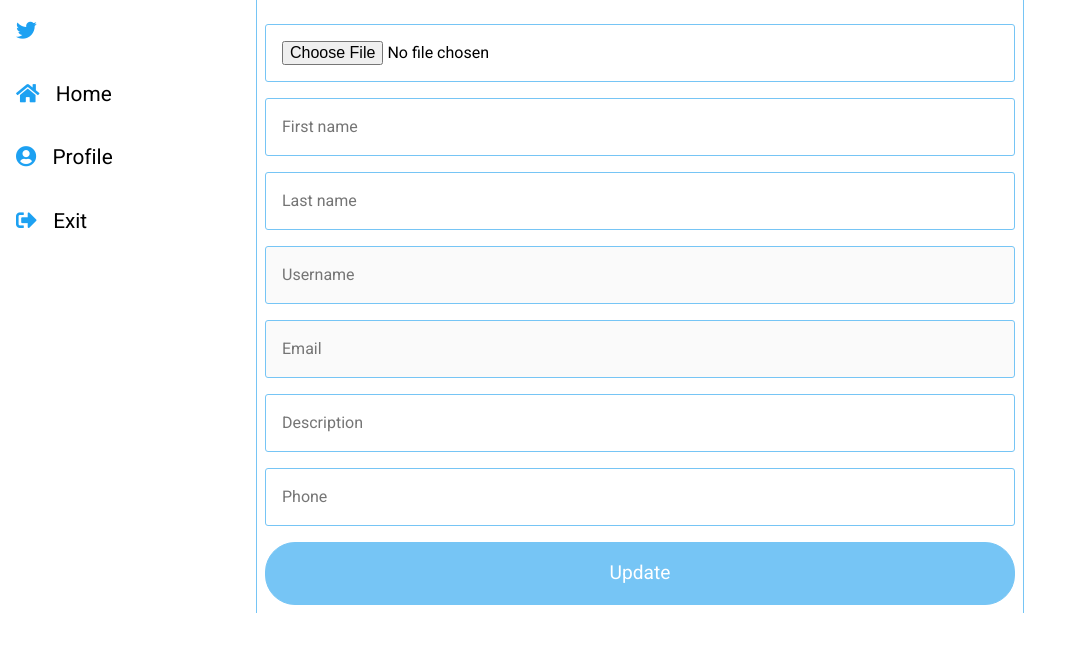
After one commit to Flamigero/fakeTwitter, a Django app: template templates/users/editprofile.html in a window 1280 px wide. The commit adds this page. Shown: the top 652 px of the page, without its empty margins (0-1071 px from the left). Run offline with Django 3.2, Linux system fonts and the light colour scheme; the template is opened without the code that fills it: values that come from a table or form of the project are taken from there, others are empty.

Commit message:
Create edit profile and fix init docker troubles

```diff
--- a/local.yml
+++ b/local.yml
@@ -14,8 +14,7 @@ services:
       - "8000:8000"
     stdin_open: true
     tty: true
-    command: python manage.py migrate
-    command: python manage.py runserver 0.0.0.0:8000
+    command: sh ./init.sh
 
   postgres:
     image: postgres
--- a/static/css/index.css
+++ b/static/css/index.css
@@ -36,14 +36,14 @@ main{
     justify-content: center;
     align-items: center;
 }
-.login form input{
+.login form input, .editProfile form input{
     border: 1px solid var(--blue-light);
     border-radius: 3px;
     padding: 1rem;
     width: 100%;
     margin-top: 1rem;
 }
-.login form input[type="submit"]{
+.login form input[type="submit"], .editProfile form input[type="submit"]{
     border-radius: 30px;
     background-color: var(--blue-light);
     color: white;
@@ -77,7 +77,7 @@ main{
 }
 
 /* Feed */
-.feed, .profile{
+.feed, .profile, .editProfile{
     padding: 0.5rem;
     border-right: 1px solid var(--blue-light);
     border-left: 1px solid var(--blue-light);
@@ -150,7 +150,11 @@ main{
     width: 130px;
     height: 130px;
 }
-.profile form input[type="submit"]{
+.profile div a{
+    display: flex;
+    justify-content: center;
+    align-items: center;
+    text-decoration: none;
     border: 1px solid var(--blue-main);
     width: 150px;
     height: 45px;
@@ -189,3 +193,5 @@ main{
 .profile article:nth-child(4) h5{
     padding: 0;
 }
+
+/* Edit profile */
--- /dev/null
+++ b/templates/users/editprofile.html
@@ -0,0 +1,30 @@
+{% extends 'base.html' %}
+
+{% load static %}
+
+{% block head_content %}
+<title>Edit profile</title>
+{% endblock  %}
+
+{% block container %}
+<main>
+    {% include 'asideSettings.html' %}
+    <section class="editProfile">
+        <p>{{ form.errors }}</p>
+        <form method="POST" enctype="multipart/form-data">
+            {% csrf_token %}
+            <input type="hidden" name="id" value='{{ userProfile.pk }}'>
+            <input type="file" name="picture">
+            <input type="text" placeholder="First name" name="fname" value='{{ userProfile.first_name }}' required>
+            <input type="text" placeholder="Last name" name="lname" value='{{ userProfile.last_name }}' required>
+            <input type="text" placeholder="Username" name="username" value='{{ userProfile.username }}' disabled>
+            <input type="email" placeholder="Email" name="email" value='{{ userProfile.email }}' disabled>
+            <input type="text" placeholder="Description" name="description" value='{{ profile.description }}' required>
+            <input type="tel"  placeholder="Phone" name="phone" pattern="[0-9]{9}" value='{{ userProfile.phone_number }}' required>
+            <input type="submit" value="Update">
+        </form>
+
+    </section>
+    <aside class="trends"></aside>
+</main>
+{% endblock  %}
--- a/users/forms.py
+++ b/users/forms.py
@@ -53,3 +53,30 @@ class SignUpForm(forms.Form):
         )
         profile = Profile.objects.create(user=user)
         profile.save()
+
+class UpdateProfileForm(forms.Form):
+    """Update profile form"""
+
+    id = forms.IntegerField()
+    picture = forms.ImageField(required=False)
+    fname = forms.CharField()
+    lname = forms.CharField()
+    description = forms.CharField()
+    phone = forms.IntegerField()
+
+    def save(self):
+        """Update user and profile"""
+        data = self.cleaned_data
+
+        user = User.objects.filter(pk=data['id'])[0]
+        profile =  Profile.objects.filter(user=user)[0]
+
+        user.first_name = data['fname']
+        user.last_name = data['lname']
+        user.phone_number = data['phone']
+        profile.description = data['description']
+        if data['picture']:
+            profile.picture = data['picture']
+
+        user.save()
+        profile.save()
--- a/users/urls.py
+++ b/users/urls.py
@@ -6,11 +6,12 @@ Users URLs
 from django.urls import path
 
 # Views
-from .views import login_view, signup_view, logout_view, profile_view
+from .views import login_view, signup_view, logout_view, profile_view, edit_profile_view
 
 urlpatterns = [
     path('login/', login_view, name='login'),
-    path('signUp/', signup_view, name="signUp"),
-    path('logout/', logout_view, name="logout"),
-    path('profile/<int:id>', profile_view, name="profile")
+    path('signUp/', signup_view, name='signUp'),
+    path('logout/', logout_view, name='logout'),
+    path('profile/<int:id>', profile_view, name='profile'),
+    path('profile/<int:id>/edit', edit_profile_view, name='editProfile')
 ]
```
Also changed, not shown: templates/users/profile.html (+4 -4 lines), tests.yml (+4 -4 lines), tests/fakeTwitter_main.py (+2 -2 lines), tests/fakeTwitter_tests.py (+1 -1 lines), tests/requirements.txt (deleted, +0 -6 lines), users/views.py (+26 -2 lines), 4 other files.
